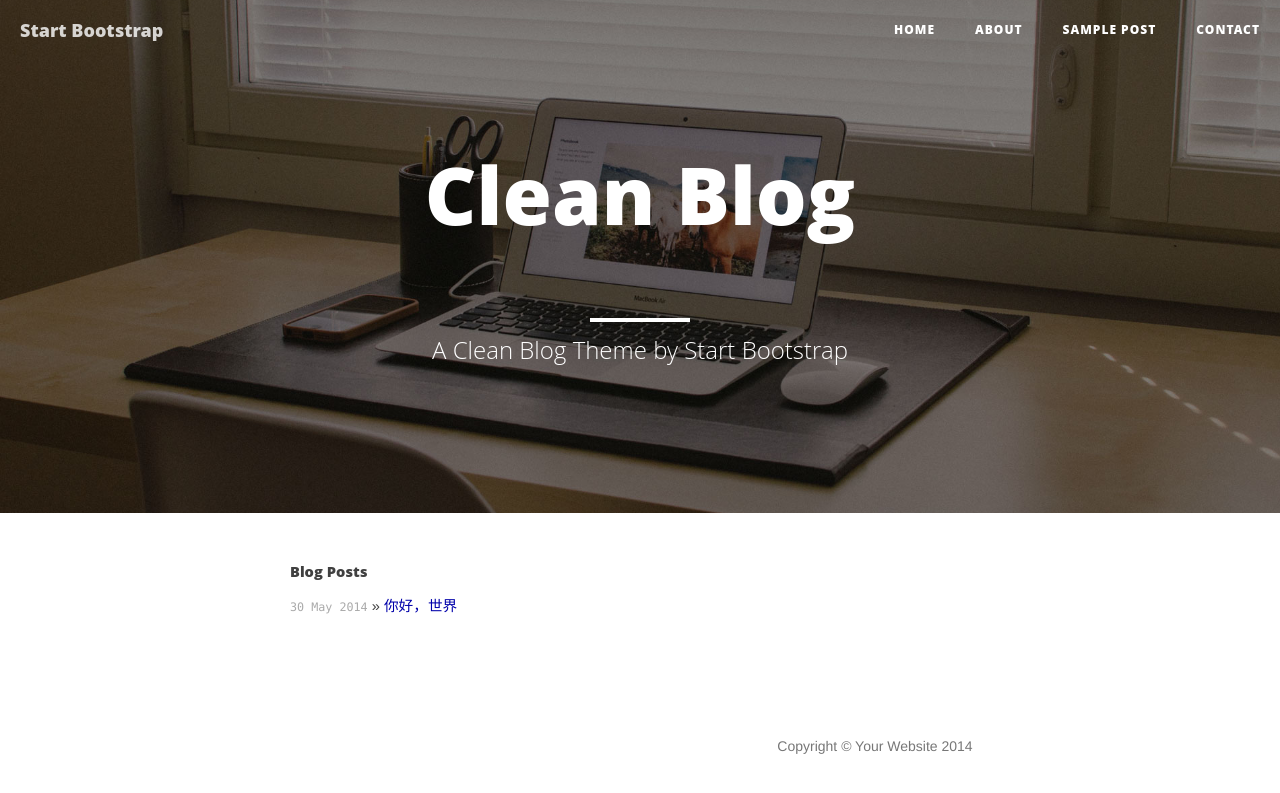
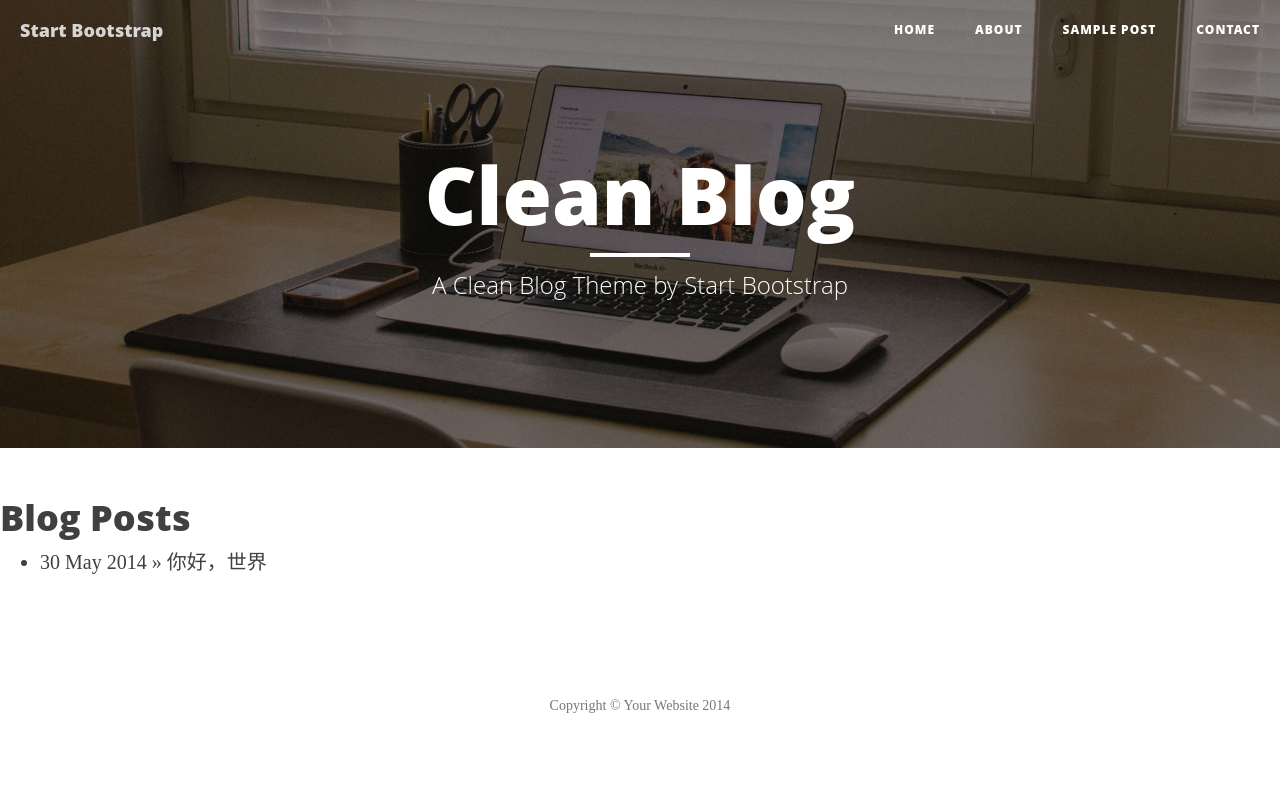
Before and after one commit to mendaxia/mendaxia.github.io, a Jekyll site: the page built from index.html, in a window 1280 px wide. Shown: the top 793 px of the page. Built offline with Jekyll 4.4.1, drawn with Linux system fonts in a browser that asks for light colours.

Commit message:
modify style

```diff
--- a/_layouts/default.html
+++ b/_layouts/default.html
@@ -9,9 +9,6 @@
    <!-- syntax highlighting CSS -->
    <link href="css/bootstrap.min.css" rel="stylesheet">
    <link href="css/clean-blog.min.css" rel="stylesheet">
-
-   <!-- Homepage CSS -->
-   <link rel="stylesheet" href="/css/screen.css" type="text/css" media="screen, projection" />
 
 </head>
 <body>
```
